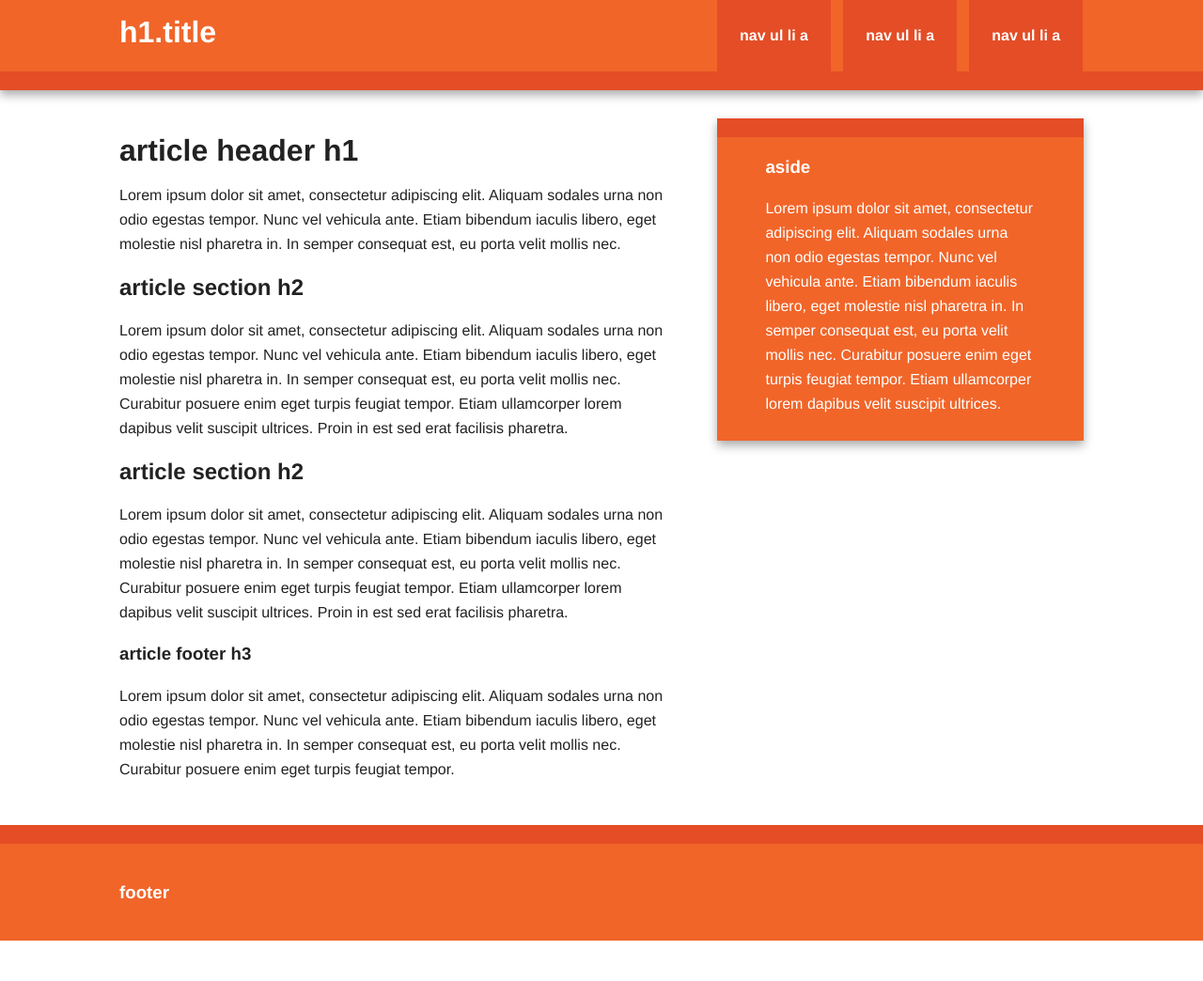
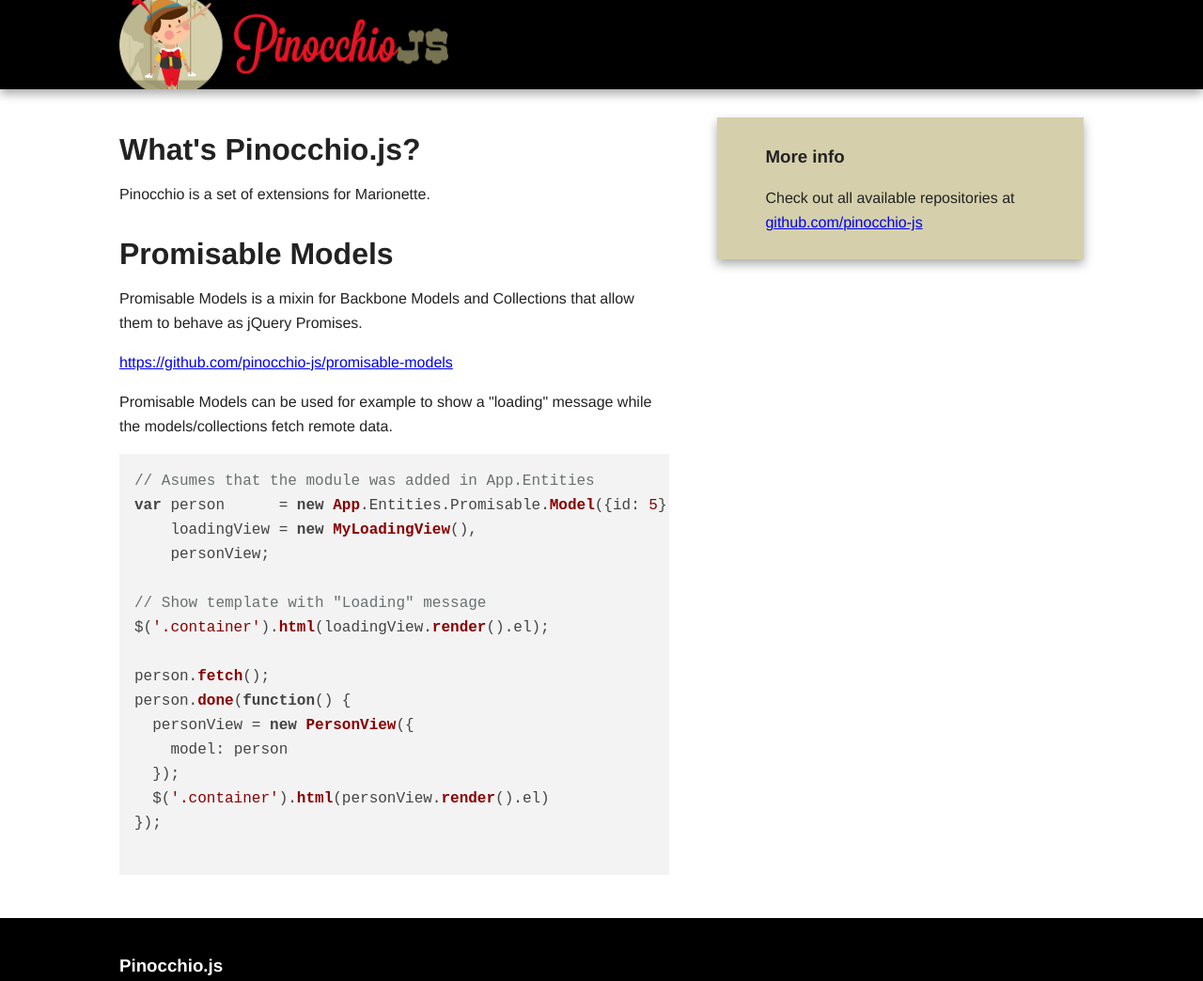
Before and after one commit to pinocchio-js/pinocchio-js.github.io, a plain HTML site: page index.html in a window 1280 px wide. Shown: the whole page at 94% size. Before the commit the page ends 1001 px from the top, so only its background shows below. Drawn offline with nearby package versions, Linux system fonts and the light colour scheme.

Commit message:
First version of website

```diff
--- a/css/main.css
+++ b/css/main.css
@@ -66,26 +66,25 @@ body {
 }
 
 /* ===================
-    ALL: Orange Theme
+    ALL: Theme
    =================== */
 
-.header-container {
-    border-bottom: 20px solid #e44d26;
+.header-container,
+.footer-container {
+    background: #000;
 }
 
-.footer-container,
 .main aside {
-    border-top: 20px solid #e44d26;
-}
-
-.header-container,
-.footer-container,
-.main aside {
-    background: #f16529;
+    background: #d5d0ab;
 }
 
 .title {
     color: white;
+    text-indent: -9999px;
+    background: url(../img/pinocchio_logo.png) center center/100% no-repeat;
+    height: 95px;
+    width: 350px;
+    margin: 0;
 }
 
 /* ==============
@@ -133,8 +132,7 @@ nav a:hover {
 }
 
 .main aside {
-    color: white;
-    padding: 0px 5% 10px;
+    padding: 10px 5% 10px;
 }
 
 .footer-container footer {
--- a/index.html
+++ b/index.html
@@ -6,79 +6,93 @@
     <head>
         <meta charset="utf-8">
         <meta http-equiv="X-UA-Compatible" content="IE=edge,chrome=1">
-        <title></title>
-        <meta name="description" content="">
+        <title>Pinocchio.js - Marionette extensions</title>
+        <meta name="description" content="Marionette extensions: Promisable Models.">
         <meta name="viewport" content="width=device-width, initial-scale=1">
 
         <link rel="stylesheet" href="css/normalize.min.css">
         <link rel="stylesheet" href="css/main.css">
-
-        <script src="js/vendor/modernizr-2.8.3-respond-1.4.2.min.js"></script>
+        <link rel="stylesheet" href="//cdnjs.cloudflare.com/ajax/libs/highlight.js/8.4/styles/default.min.css">
     </head>
     <body>
 
         <div class="header-container">
             <header class="wrapper clearfix">
-                <h1 class="title">h1.title</h1>
-                <nav>
+                <h1 class="title">Pinocchio.js</h1>
+                <!-- <nav>
                     <ul>
-                        <li><a href="#">nav ul li a</a></li>
-                        <li><a href="#">nav ul li a</a></li>
-                        <li><a href="#">nav ul li a</a></li>
+                        <li><a href="#about">What is Pinocchio.js?</a></li>
+                        <li><a href="#promisable-models">Promisable Models</a></li>
                     </ul>
-                </nav>
+                </nav> -->
             </header>
         </div>
 
         <div class="main-container">
             <div class="main wrapper clearfix">
 
-                <article>
+                <aside>
+                    <h3>More info</h3>
+                    <p>Check out all available repositories at <a href="http://github.com/pinocchio-js">github.com/pinocchio-js</a></p>
+                </aside>
+
+                <article id="about">
                     <header>
-                        <h1>article header h1</h1>
-                        <p>Lorem ipsum dolor sit amet, consectetur adipiscing elit. Aliquam sodales urna non odio egestas tempor. Nunc vel vehicula ante. Etiam bibendum iaculis libero, eget molestie nisl pharetra in. In semper consequat est, eu porta velit mollis nec.</p>
+                        <h1>What's Pinocchio.js?</h1>
+                        <p>Pinocchio is a set of extensions for Marionette.</p>
                     </header>
                     <section>
-                        <h2>article section h2</h2>
-                        <p>Lorem ipsum dolor sit amet, consectetur adipiscing elit. Aliquam sodales urna non odio egestas tempor. Nunc vel vehicula ante. Etiam bibendum iaculis libero, eget molestie nisl pharetra in. In semper consequat est, eu porta velit mollis nec. Curabitur posuere enim eget turpis feugiat tempor. Etiam ullamcorper lorem dapibus velit suscipit ultrices. Proin in est sed erat facilisis pharetra.</p>
                     </section>
-                    <section>
-                        <h2>article section h2</h2>
-                        <p>Lorem ipsum dolor sit amet, consectetur adipiscing elit. Aliquam sodales urna non odio egestas tempor. Nunc vel vehicula ante. Etiam bibendum iaculis libero, eget molestie nisl pharetra in. In semper consequat est, eu porta velit mollis nec. Curabitur posuere enim eget turpis feugiat tempor. Etiam ullamcorper lorem dapibus velit suscipit ultrices. Proin in est sed erat facilisis pharetra.</p>
-                    </section>
-                    <footer>
-                        <h3>article footer h3</h3>
-                        <p>Lorem ipsum dolor sit amet, consectetur adipiscing elit. Aliquam sodales urna non odio egestas tempor. Nunc vel vehicula ante. Etiam bibendum iaculis libero, eget molestie nisl pharetra in. In semper consequat est, eu porta velit mollis nec. Curabitur posuere enim eget turpis feugiat tempor.</p>
-                    </footer>
                 </article>
 
-                <aside>
-                    <h3>aside</h3>
-                    <p>Lorem ipsum dolor sit amet, consectetur adipiscing elit. Aliquam sodales urna non odio egestas tempor. Nunc vel vehicula ante. Etiam bibendum iaculis libero, eget molestie nisl pharetra in. In semper consequat est, eu porta velit mollis nec. Curabitur posuere enim eget turpis feugiat tempor. Etiam ullamcorper lorem dapibus velit suscipit ultrices.</p>
-                </aside>
+                <article id="promisable-models">
+                    <header>
+                        <h1>Promisable Models</h1>
+                        <p>Promisable Models is a mixin for Backbone Models and Collections that allow them to behave as jQuery Promises.</p>
+                        <p><a href="https://github.com/pinocchio-js/promisable-models">https://github.com/pinocchio-js/promisable-models</a></p>
+                    </header>
+                    <section>
+                        <p>Promisable Models can be used for example to show a "loading" message while the models/collections fetch remote data.</p>
+
+                        <pre><code class="js">// Asumes that the module was added in App.Entities
+var person      = new App.Entities.Promisable.Model({id: 5}),
+    loadingView = new MyLoadingView(),
+    personView;
+
+// Show template with "Loading" message
+$('.container').html(loadingView.render().el);
+
+person.fetch();
+person.done(function() {
+  personView = new PersonView({
+    model: person
+  });
+  $('.container').html(personView.render().el)
+});
+                        </code></pre>
+                    </section>
+                </article>
 
             </div> <!-- #main -->
         </div> <!-- #main-container -->
 
         <div class="footer-container">
             <footer class="wrapper">
-                <h3>footer</h3>
+                <h3>Pinocchio.js</h3>
             </footer>
         </div>
 
-        <script src="//ajax.googleapis.com/ajax/libs/jquery/1.11.2/jquery.min.js"></script>
-        <script>window.jQuery || document.write('<script src="js/vendor/jquery-1.11.2.min.js"><\/script>')</script>
-
+        <script src="//cdnjs.cloudflare.com/ajax/libs/highlight.js/8.4/highlight.min.js"></script>
+        <script>hljs.initHighlightingOnLoad();</script>
         <script src="js/main.js"></script>
 
-        <!-- Google Analytics: change UA-XXXXX-X to be your site's ID. -->
         <script>
             (function(b,o,i,l,e,r){b.GoogleAnalyticsObject=l;b[l]||(b[l]=
             function(){(b[l].q=b[l].q||[]).push(arguments)});b[l].l=+new Date;
             e=o.createElement(i);r=o.getElementsByTagName(i)[0];
             e.src='//www.google-analytics.com/analytics.js';
             r.parentNode.insertBefore(e,r)}(window,document,'script','ga'));
-            ga('create','UA-XXXXX-X','auto');ga('send','pageview');
+            ga('create','UA-59453152-1','auto');ga('send','pageview');
         </script>
     </body>
 </html>
```
Also changed, not shown: img/pinocchio_1200.png (added), img/pinocchio_230.png (added), img/pinocchio_600.png (added), img/pinocchio_logo.png (added).
